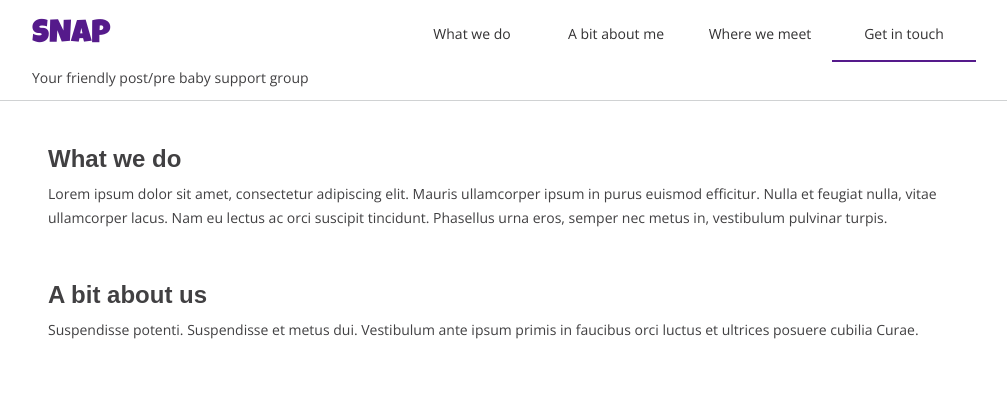
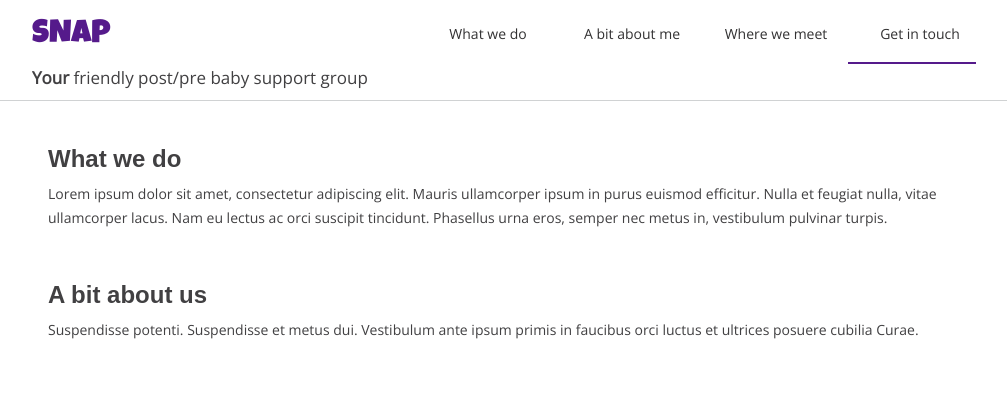
Before and after one commit to Crispioso/snap, a PHP site: page / in a window 1280 px wide. Shown: the top 411 px of the page, without its empty margins (136-1143 px from the left). Run offline with PHP 8.4, Linux system fonts and the light colour scheme; some web fonts are replaced.

Commit message:
Subtitle added

```diff
--- a/index.html
+++ b/index.html
@@ -12,9 +12,9 @@
 	<div class="nav">
 		<nav class="wrapper">
 			<ul class="col-wrap nav__list">
-				<li class="col col--md-10 col--lg-23 nav__item--logo flush-top padding-left--none padding-top--none">
+				<li class="col col--lg-24 nav__item--logo">
 					<h1 class="nav__logo"><a class="nav__link" href="#home">SNAP</a></h1>
-					<p class="nav__subtitle"><span class="strong">Your</span> friendly post/pre baby support group</p>
+					<p class="nav__subtitle"><span class="nav__subtitle--strong">Your</span> friendly post/pre baby support group</p>
 				</li>
 				<li class="col col--md-9 col--lg-9 nav__item">
 					<a class="nav__link" href="#whatwedo">What we do</a>
--- a/scss/components/_nav.scss
+++ b/scss/components/_nav.scss
@@ -20,8 +20,9 @@
 	&__item {
 		//margin-top: ($baseline * 2);
 		padding-top: ($baseline * 2) + 6px;
-		padding-bottom: 0;
+		padding-bottom: 2px;
 		padding-left: 0;
+		margin-bottom: -2px;
 		text-align: center;
 		display: block;
 
@@ -32,6 +33,7 @@
 
 		&--logo {
 			padding: 0;
+			margin: 0;
 		}
 	}
 
@@ -45,7 +47,7 @@
 		}
 
 		&--active {
-			height: ($baseline * 5);
+			//height: ($baseline * 5);
 			border-bottom: 2px solid $logo;
 
 			//animations
@@ -75,6 +77,11 @@
 	&__subtitle {
 		margin: 0;
 		display: block;
+		font-size: 17px;
+
+		&--strong {
+			font-weight: bold;
+		}
 	}
 
 }
```
Also changed, not shown: dist/css/main.css.
